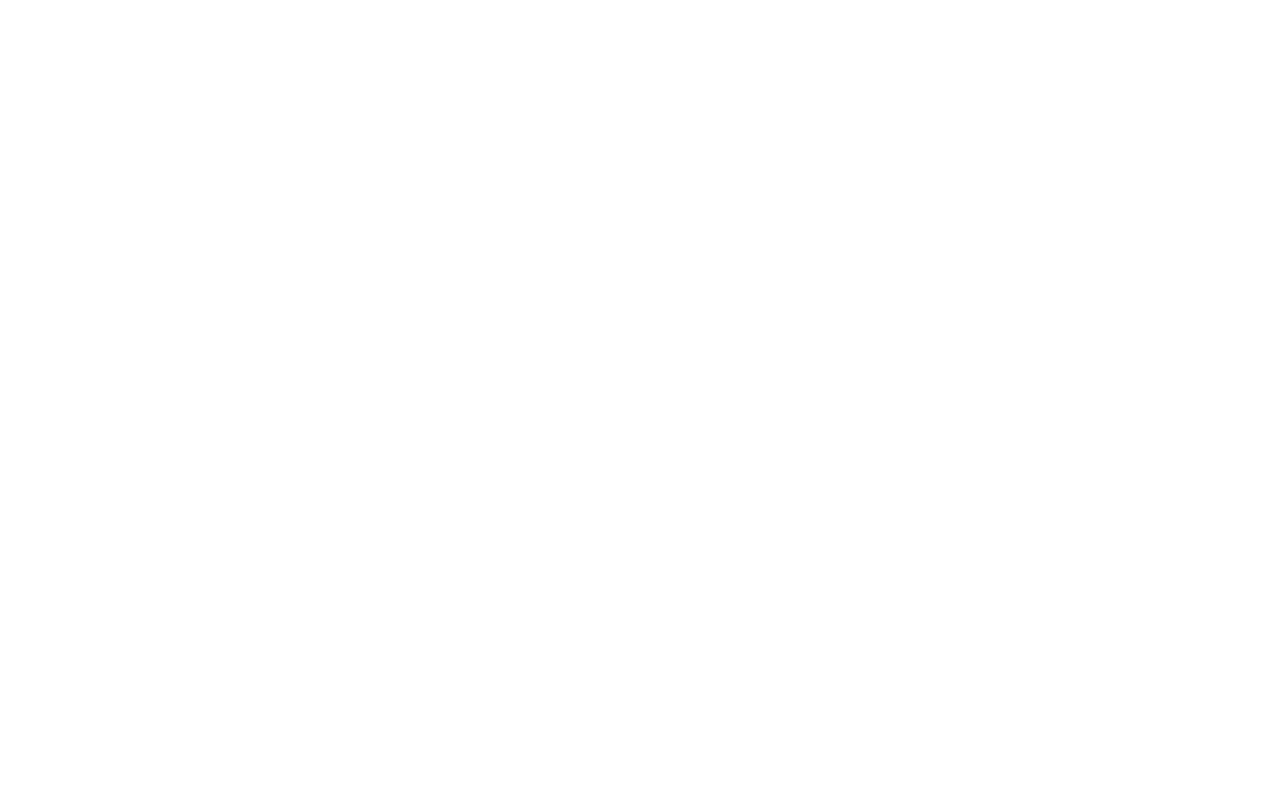
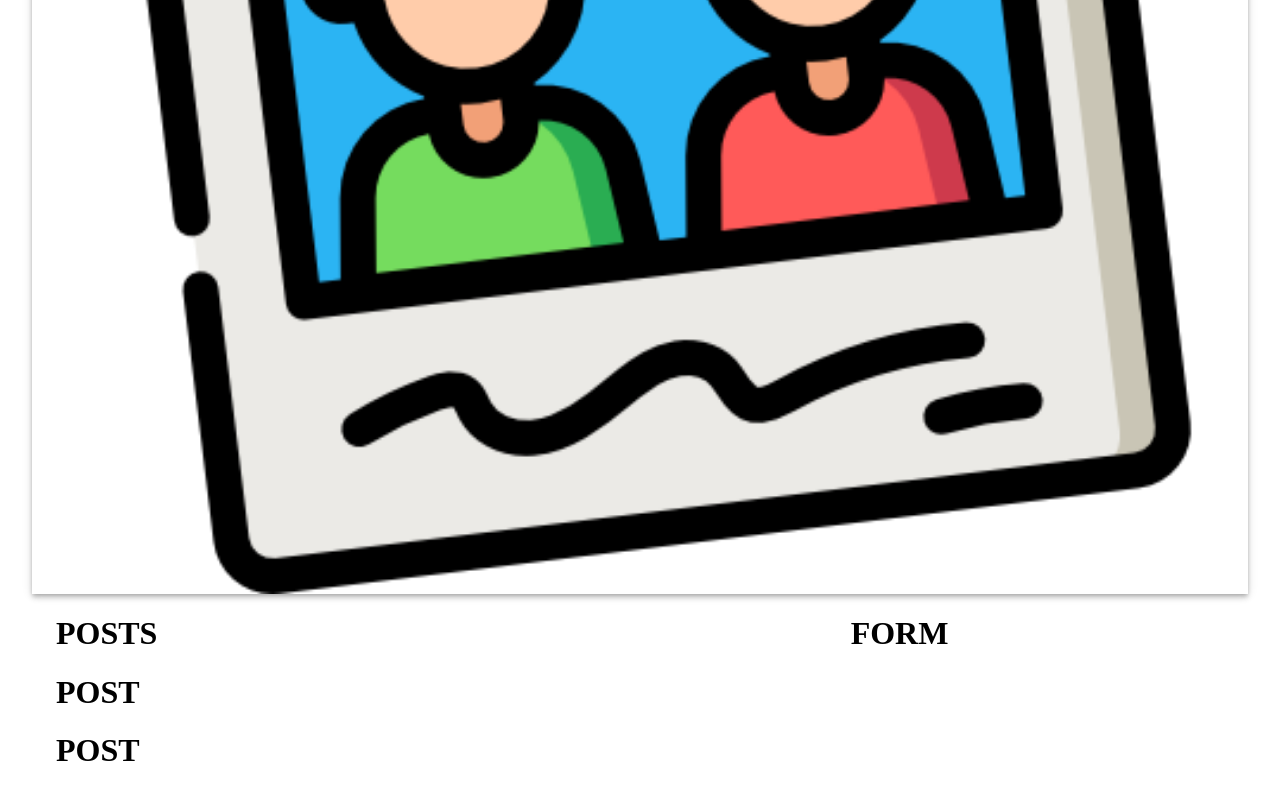
Before and after one commit to NguyenVietCuong2601/memmories-frontend, a React (Create React App) app: page / in a window 1280 px wide. Shown: the part 702-1502 px from the top of the page. Before the commit the page ends 800 px from the top, so only its background shows below. Built offline with nearby package versions, Linux system fonts and the light colour scheme.

Commit message:
JSX structure

```diff
--- a/src/App.js
+++ b/src/App.js
@@ -1,10 +1,29 @@
 import React from "react";
+import { Container, AppBar, Typography, Grow, Grid } from "@material-ui/core";
 
+import Posts from './components/Posts/Posts'
+import Form from './components/Form/Form'
+import memories from "./images/memories.png";
 const App = () => {
     return (
-        <div>
-            <h1>App</h1>
-        </div>
+        <Container maxWidth="lg">
+            <AppBar position="static" color="inherit">
+                <Typography variant="h2" align="center">Memories</Typography>
+                <img src={memories} alt="memories" heigth="60" />
+            </AppBar>
+            <Grow in>
+                <Container>
+                    <Grid container justify="space-between" alignItems="stretch" spacing={3}>
+                        <Grid item xs={12} sm={7}>
+                            <Posts/>
+                        </Grid>
+                        <Grid item xs={12} sm={4}>
+                            <Form/>
+                        </Grid>
+                    </Grid>
+                </Container>
+            </Grow>
+        </Container>
     );
 };
 
--- a/src/components/Form/Form.js
+++ b/src/components/Form/Form.js
@@ -0,0 +1,9 @@
+import React from 'react';
+
+const Form = () => {
+    return (
+        <h1>FORM</h1>
+    );
+}
+
+export default Form;
--- /dev/null
+++ b/src/components/Posts/Post/Post.js
@@ -0,0 +1,9 @@
+import React from "react";
+
+const Post = () => {
+    return (
+        <h1>POST</h1>
+    );
+};
+
+export default Post;
--- /dev/null
+++ b/src/components/Posts/Posts.js
@@ -0,0 +1,14 @@
+import React from "react";
+import Post from './Post/Post';
+
+const Posts = () => {
+    return (
+        <>
+            <h1>POSTS</h1>
+            <Post />
+            <Post />
+        </>
+    );
+};
+
+export default Posts;
--- /dev/null
+++ b/src/styles.js
@@ -0,0 +1,5 @@
+import { makeStyles } from "@material-ui/styles";
+
+export default makestyles(() => ({
+
+}));
```
Also changed, not shown: src/components/Form/styles.js (added), src/components/Posts/Post/styles.js (added), src/components/Posts/styles.js (added), src/images/memories.png (added).
